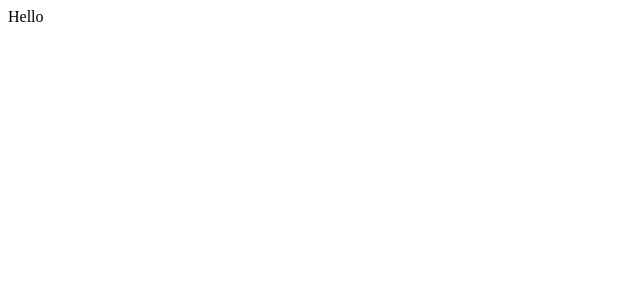
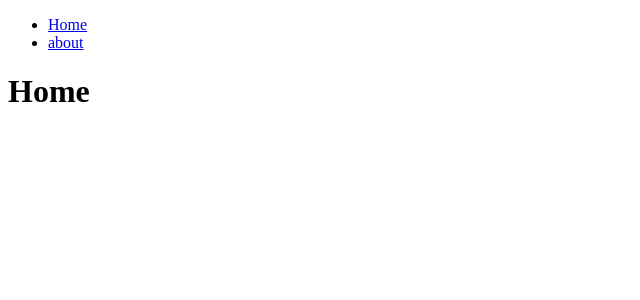
Before and after one commit to deopa0402/TypeScript-study, a React (Create React App) app: page / in a window 1280 px wide. Shown: the top 300 px of the page, without its empty margins (0-640 px from the left). Built offline with nearby package versions, Linux system fonts and the light colour scheme.

Commit message:
#42 createBrowserRouter (08:12) Root Router setup

```diff
--- a/src/Root.tsx
+++ b/src/Root.tsx
@@ -1,7 +1,14 @@
 import React from 'react';
+import { Outlet } from 'react-router-dom';
+import Header from './components/Header';
 
 function Root() {
-  return <div>Hello</div>;
+  return (
+    <div>
+      <Header />
+      <Outlet />
+    </div>
+  );
 }
 
 export default Root;
--- a/src/Router.tsx
+++ b/src/Router.tsx
@@ -10,6 +10,10 @@
     element: <Root />,
     children: [
       {
+        path: '',
+        element: <Home />,
+      },
+      {
         path: 'about',
         element: <About />,
       },
```
